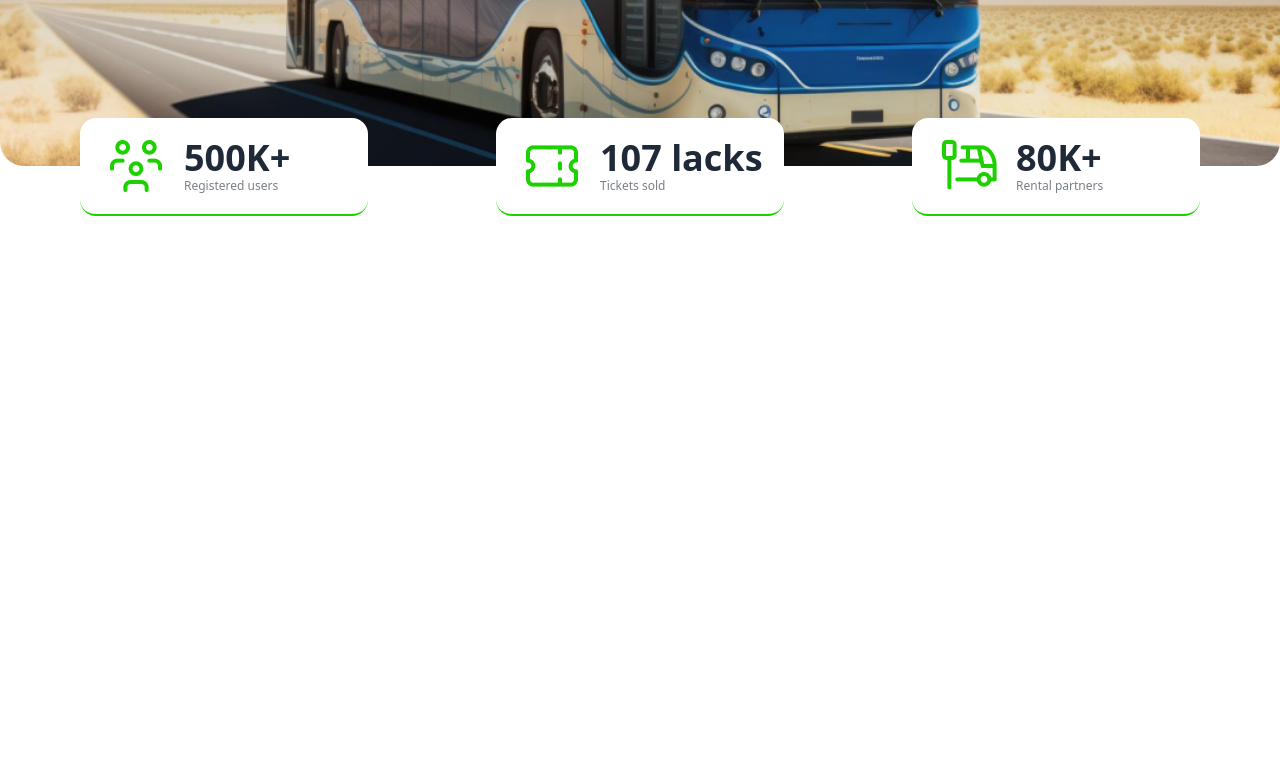
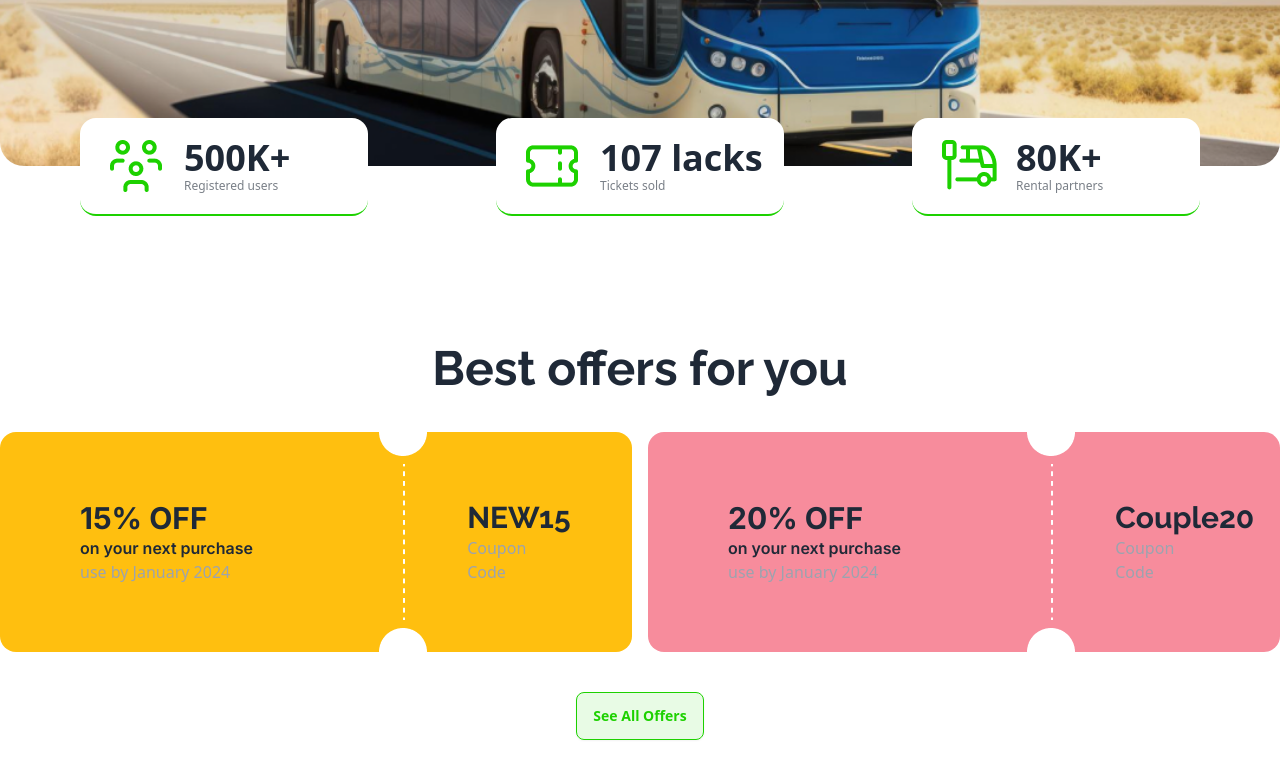
Before and after one commit to Fayshal007/p-paribahan, a plain HTML site: page index.html in a window 1280 px wide. Shown: the part 552-1330 px from the top of the page. Before the commit the page ends 816 px from the top, so only its background shows below. Drawn offline with nearby package versions, Linux system fonts and the light colour scheme.

Commit message:
offer section done

```diff
--- a/index.html
+++ b/index.html
@@ -99,6 +99,40 @@
         </section>
 
 
+        <!------------------------------------ offers ------------------------------------>
+        <section class="my-20">
+            <h1 class="raleway text-center font-bold text-2xl lg:text-5xl">Best offers for you</h1>
+            <div class="grid grid-cols-2 gap-4 my-10">
+                <div class="bg-[#FFBF0F] flex items-center rounded-2xl">
+                    <div class="p-5 w-3/5 ps-20">
+                        <h2 class="inter font-bold text-3xl">15% OFF</h2>
+                        <h4 class="inter font-semibold">on your next purchase</h4>
+                        <p class="text-gray-400">use by January 2024</p>
+                    </div>
+                    <div><img src="./images/cupon-devider.png" alt="" srcset=""></div>
+                    <div class="w-1/5 ps-10">
+                        <h2 class="raleway font-bold text-3xl">NEW15</h2>
+                        <p class="text-gray-400">Coupon Code</p>
+                    </div>
+                </div>
+                <div class="bg-[#F78C9C] flex items-center rounded-2xl">
+                    <div class="p-5 w-3/5 ps-20">
+                        <h2 class="inter font-bold text-3xl">20% OFF</h2>
+                        <h4 class="inter font-semibold">on your next purchase</h4>
+                        <p class="text-gray-400">use by January 2024</p>
+                    </div>
+                    <div><img src="./images/cupon-devider.png" alt="" srcset=""></div>
+                    <div class="w-1/5 ps-10">
+                        <h2 class="raleway font-bold text-3xl">Couple20</h2>
+                        <p class="text-gray-400">Coupon Code</p>
+                    </div>
+                </div>
+            </div>
+            <div class="flex justify-center items-center">
+                <button class="btn primary-text-color border-[#1DD100] hover:border-[#1DD100] bg-[#1dd1001a] font-bold mx-auto">See All Offers</button>
+            </div>
+        </section>
+
 
     </div>
 
```
